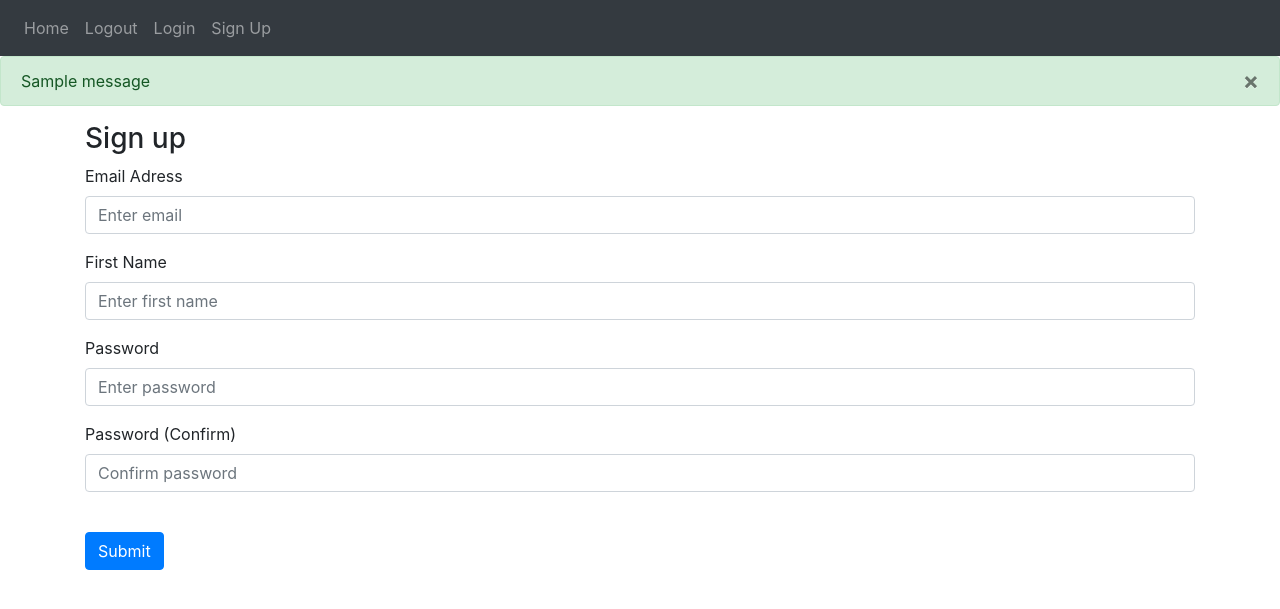
After one commit to Akkaro/firms-shobolinsky-, a Flask app: template website/template/sign_up.html in a window 1280 px wide. The commit adds this page. Shown: the top 609 px of the page. Run offline with Flask 3, Linux system fonts and the light colour scheme; the template is opened without the code that fills it, so the values that code supplies are empty; one stand-in notice (Sample message) is shown; some libraries are stand-ins or nearby versions.

Commit message:
first stable sign up reales without db connecting

```diff
--- a/website/template/base.html
+++ b/website/template/base.html
@@ -40,7 +40,26 @@
         </div>
       </div>
     </nav>
-    <div class="container"> {% block content %} {% endblock %} </div>
+
+    {% with messages = get_flashed_messages(with_categories=true)%} {% if
+    messages %} {% for category, message in messages %} {% if category ==
+    'error' %}
+    <div class="alert alert-danger alter-dismissable fade show" role="alert">
+      {{ message }}
+      <button type="button" class="close" data-dismiss="alert">
+        <span aria-hidden="true">&times;</span>
+      </button>
+    </div>
+    {% else %}
+    <div class="alert alert-success alter-dismissable fade show" role="alert">
+      {{ message }}
+      <button type="button" class="close" data-dismiss="alert">
+        <span aria-hidden="true">&times;</span>
+      </button>
+    </div>
+    {% endif %} {% endfor %} {% endif %} {% endwith %}
+
+    <div class="container">{% block content %} {% endblock %}</div>
     <script
       src="https://code.jquery.com/jquery-3.2.1.slim.min.js"
       integrity="sha384-KJ3o2DKtIkvYIK3UENzmM7KCkRr/rE9/Qpg6aAZGJwFDMVNA/GpGFF93hXpG5KkN"
@@ -56,7 +75,5 @@
       integrity="sha384-JZR6Spejh4U02d8jOt6vLEHfe/JQGiRRSQQxSfFWpi1MquVdAyjUar5+76PVCmYl"
       crossorigin="anonymous"
     ></script>
-
-
   </body>
 </html>
--- a/website/template/home.html
+++ b/website/template/home.html
@@ -1,4 +1,4 @@
-{% extends "base.html" %} {% block title%}Changed{% endblock %}
+{% extends "base.html" %} {% block title%}Home{% endblock %}
 {% block content %}
 <h1>This is the home page</h1>
 {% endblock%}
--- /dev/null
+++ b/website/template/sign_up.html
@@ -0,0 +1,48 @@
+{% extends "base.html" %} {% block title%}Sign up{% endblock %} {% block content
+%}
+<form method="POST">
+  <h3 allign="center">Sign up</h3>
+  <div class="form-group">
+    <label for="email">Email Adress</label>
+    <input
+      type="email"
+      class="form-control"
+      id="email"
+      name="email"
+      placeholder="Enter email"
+    />
+  </div>
+  <div class="form-group">
+    <label for="firstName">First Name</label>
+    <input
+      type="text"
+      class="form-control"
+      id="fisrtName"
+      name="firstName"
+      placeholder="Enter first name"
+    />
+  </div>
+  <div class="form-group">
+    <label for="password1">Password</label>
+    <input
+      type="password"
+      class="form-control"
+      id="password1"
+      name="password1"
+      placeholder="Enter password"
+    />
+  </div>
+  <div class="form-group">
+    <label for="password2">Password (Confirm)</label>
+    <input
+      type="password"
+      class="form-control"
+      id="password2"
+      name="password2"
+      placeholder="Confirm password"
+    />
+  </div>
+  <br />
+  <button type="submit" class="btn btn-primary">Submit</buttton>
+</form>
+{% endblock%}
```
Also changed, not shown: website/__init__.py (+19 -0 lines), website/auth.py (+26 -5 lines), website/models.py (+18 -0 lines), website/template/login.html (added, +28 -0 lines).
